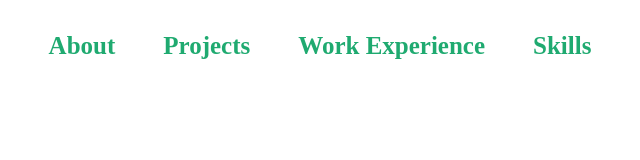
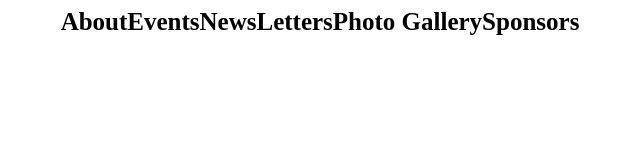
Before and after one commit to kateamacvicar/TuscaloosaTrackClub, a plain HTML site: page index.html in a window 1280 px wide. Shown: the whole page, without its empty margins (340-980 px from the left). Drawn offline with Linux system fonts and the light colour scheme.

Commit message:
creating nav bar and pages

```diff
--- a/index.html
+++ b/index.html
@@ -14,10 +14,13 @@
         <ul>
           <!-- <li><a href="home.html">Home</a></li> -->
           <li><a id = "navTab" href="about.html">About</a></li>
-          <li><a id = "navTab" href="projects.html">Projects</a></li>
-          <li><a id = "navTab" href="experience.html">Work Experience</a></li>
-          <li><a id = "navTab" href="skills.html">Skills</a></li>
+          <li><a id = "navTab" href="events.html">Events</a></li>
+          <li><a id = "navTab" href="newsletters.html">NewsLetters</a></li>
+          <li><a id = "navTab" href="photos.html">Photo Gallery</a></li>
+          <li><a id = "navTab" href="sponsors.html">Sponsors</a></li>
         </ul>
       </nav>
 
+
+
 </body>
--- a/style.css
+++ b/style.css
@@ -1,11 +1,12 @@
 #navTab{
     text-decoration: none;
-    color: #1faa70;
+    color: #000000;
 }
 
 #navTab:hover{
     text-decoration: none;
-    color: #045d38;
+    color: #ffffff;
+    background-color: #740a0a;
 }
 
 .navBar{
@@ -28,14 +29,6 @@ nav ul {
     font-weight: bold;
 }
 
-nav ul li {
-    color:rgb(248, 0, 0);
-    padding: 24px;
-    display: block;
-    font-weight: bold;
-    font-size: 25px;
-}
-
 nav ul a:hover,
 nav ul a:focus {
     color: #025a35;
```
Also changed, not shown: about.html (added), events.html (added), newsletters.html (added), photos.html (added), sponsors.html (added).
